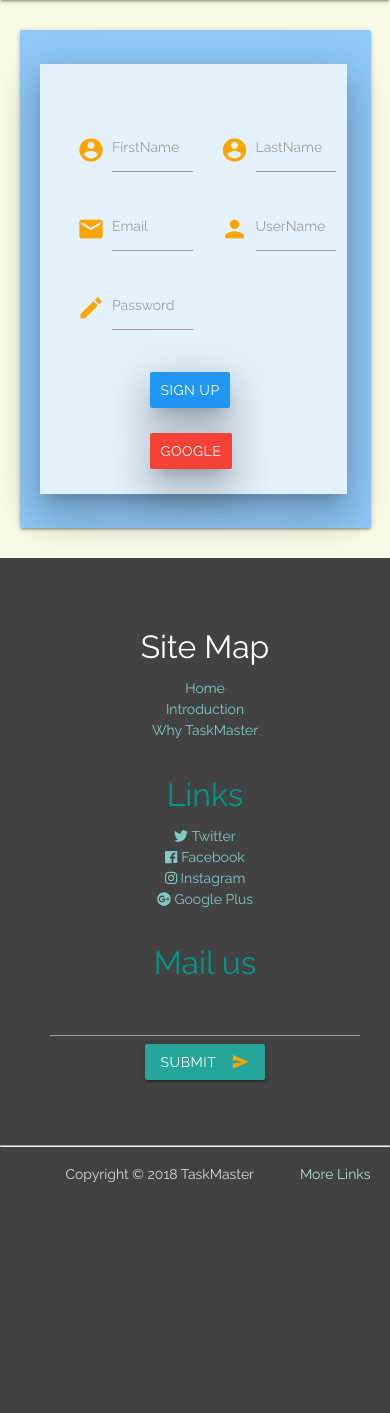
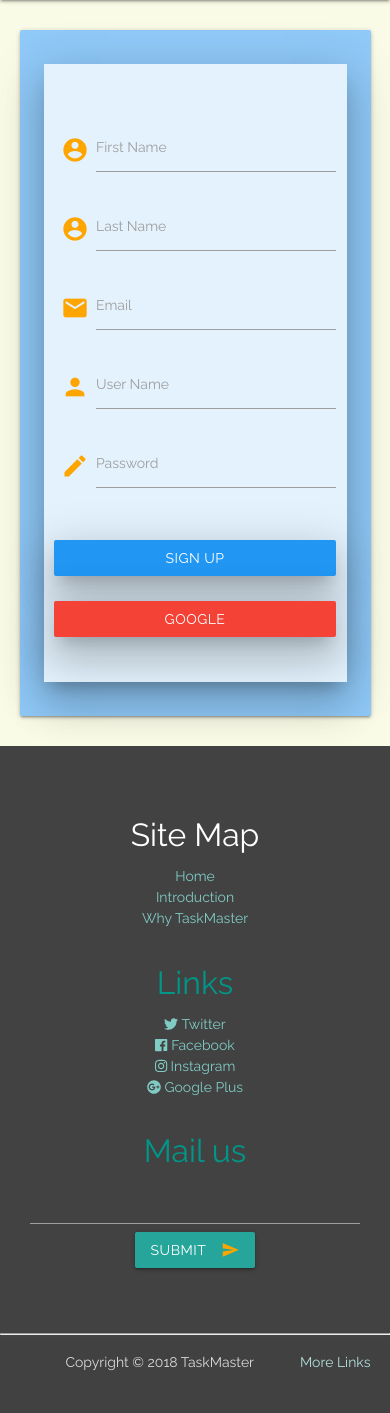
Before and after one commit to UdacityFrontEndScholarship/task-master, a PHP site: page /signup.html in a window 390 px wide. Shown: the part 56-1469 px from the top of the page. Before the commit the page ends 1239 px from the top, so only its background shows below. Run offline with PHP 8.4, Linux system fonts and the light colour scheme; some libraries are stand-ins or nearby versions.

Commit message:
making signup more responsive

```diff
--- a/css/signup.css
+++ b/css/signup.css
@@ -31,7 +31,7 @@ button{
 }
 
 .row{
-    padding-left: 20px;
+    /*padding-left: 20px;*/
     margin-top: 30px;
 
 }
--- a/signup.html
+++ b/signup.html
@@ -62,35 +62,35 @@
 			<form class="col s12 z-depth-5 #e3f2fd blue lighten-5 wow fadeInLeft " data-wow-delay="1.2s">
 				<br>
 				<div class="row ">
-					<div class="input-field col s6 center-align wow rotateInDownLeft" style="text-align: center;" data-wow-delay="1.3s">
+					<div class="input-field col s12 m6 l6 xl6 wow rotateInDownLeft" data-wow-delay="1.3s">
 						<i class="material-icons prefix">
 							account_circle
 						</i>
 						<input type="text" >
-						<label class="active" for="firstname ">FirstName</label>
+						<label class="active" for="firstname ">First Name</label>
 					</div>
-					<div class="input-field col s6 wow rotateInDownLeft" style="text-align: center;" data-wow-delay="1.4s">
+					<div class="input-field col s12 m6 l6 xl6 wow rotateInDownLeft"  data-wow-delay="1.4s">
 						<i class="material-icons prefix">
 							account_circle
 						</i>
 						<input type="text" >
-						<label class="active" for="firstname">LastName</label>
+						<label class="active" for="firstname">Last Name</label>
 					</div>
-					<div class="input-field col s6 wow rotateInDownLeft" style="text-align: center;" data-wow-delay="1.5s">
+					<div class="input-field col s12 m6 l6 xl6 wow rotateInDownLeft"  data-wow-delay="1.5s">
 						<i class="material-icons prefix">
 							email
 						</i>
 						<input type="email" >
 						<label class="active" for="email">Email</label>
 					</div>
-					<div class="input-field col s6 wow rotateInDownLeft" style="text-align: center;" data-wow-delay="1.5s">
+					<div class="input-field col s12 m6 l6 xl6 wow rotateInDownLeft" data-wow-delay="1.5s">
 						<i class="material-icons prefix">
 							person
 						</i>
 						<input type="text" >
-						<label class="active" for="username">UserName</label>
+						<label class="active" for="username">User Name</label>
 					</div>
-					<div class="input-field col s6 wow rotateInDownLeft" style="text-align: center;" data-wow-delay="1.6s">
+					<div class="input-field col s12 m6 l6 xl6 wow rotateInDownLeft" data-wow-delay="1.6s">
 						<i class="material-icons prefix">
 							edit
 						</i>
@@ -99,9 +99,14 @@
 					</div>
 
 				</div>
-				<button class="btn blue z-depth-5 center-align col m4" id="signup">Sign Up </button>
-
-				<button class="btn red z-depth-5 col m4 waves-effect waves-light" id="google">Google </button><br><br>
+        <div class="row">
+        <div class="col s12 m6 l6 xl6">
+				<button class="btn blue z-depth-5 center col s12 waves-effect waves-light">Sign Up </button>
+        </div>
+        <div class="col s12 m6 l6 xl6">
+				<button class="btn red z-depth-5 center col s12 waves-effect waves-light">Google </button>
+        </div>
+        </div>
 
 			</form>
 
```
